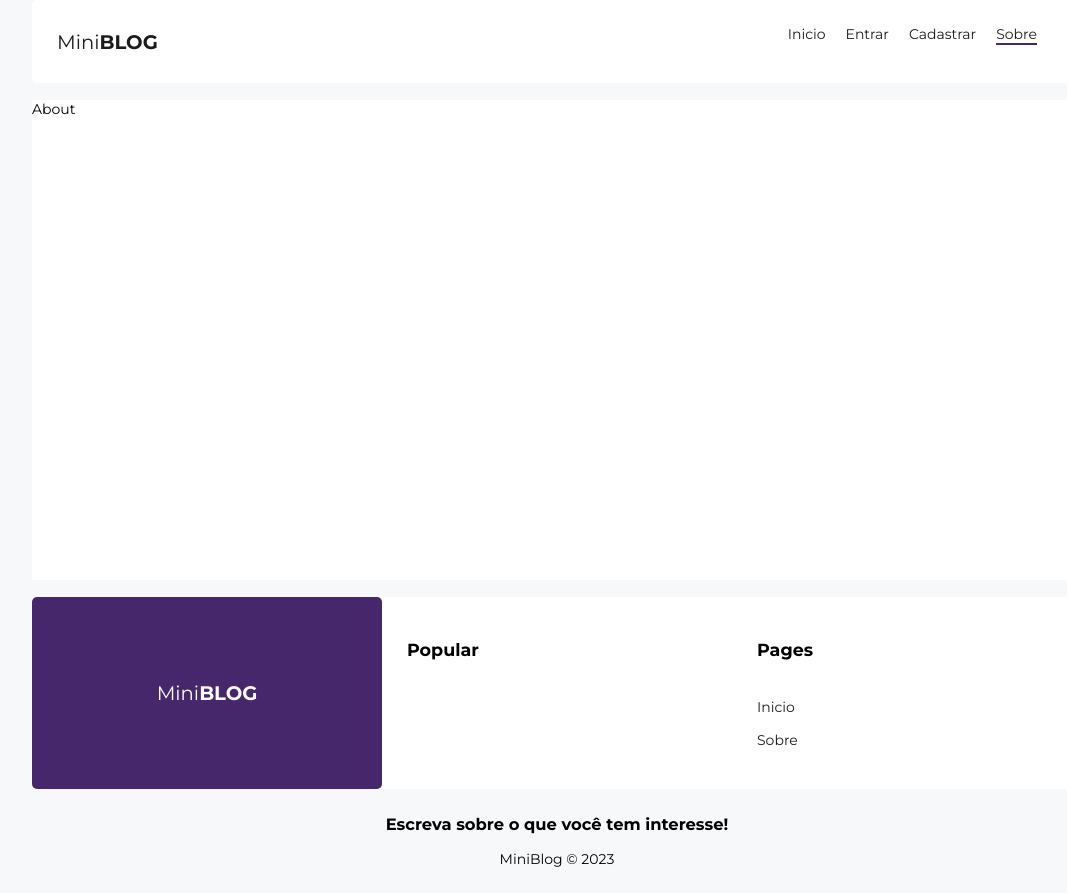
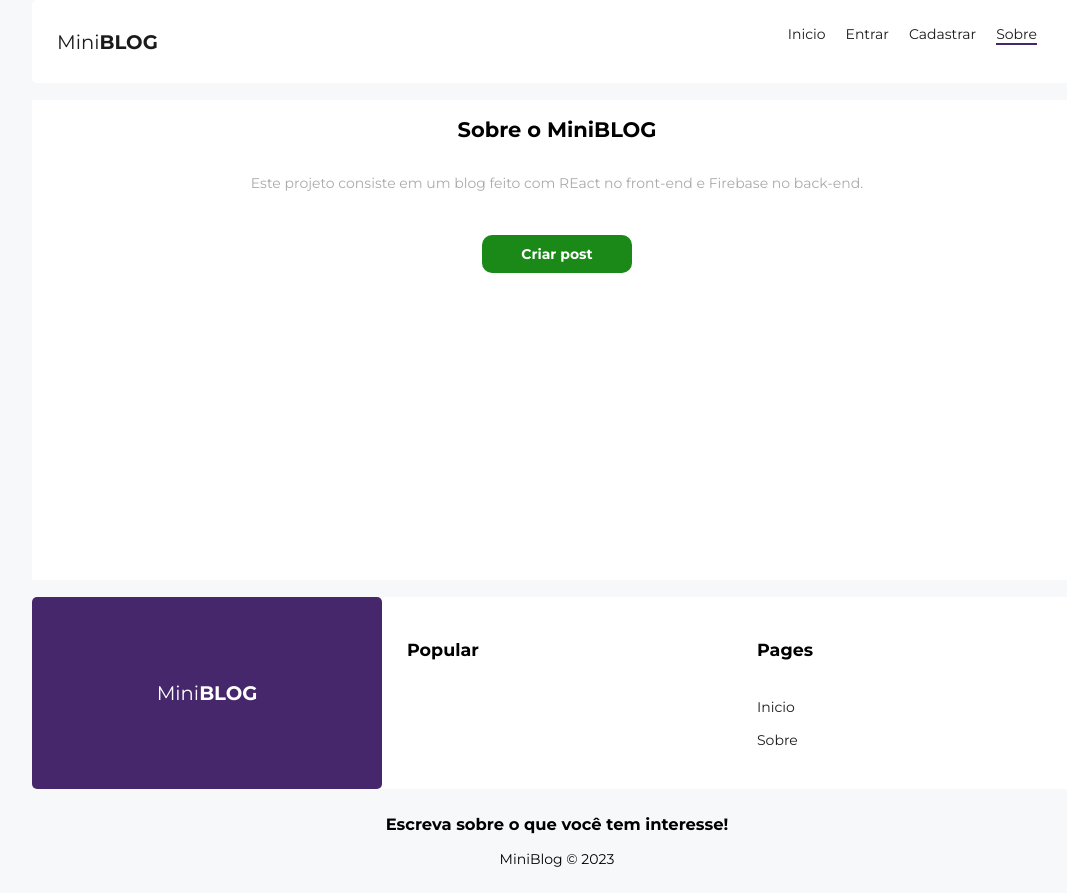
Before and after one commit to gabrielcoutinh0/miniblog, a React (Vite) app: page /about in a window 1280 px wide. Shown: the whole page, without its empty margins (83-1150 px from the left). Built offline with nearby package versions, Linux system fonts and the light colour scheme; no server answers.

Commit message:
page about

```diff
--- a/src/components/Footer/Footer.tsx
+++ b/src/components/Footer/Footer.tsx
@@ -27,7 +27,7 @@
               <h3 className={styles.title}>Pages</h3>
             </div>
             <div className={styles.widget_content}>
-              <ul>
+              <ul className="listLink">
                 <li>
                   <Link to="/">Inicio</Link>
                 </li>
--- a/src/components/Navbar/Navbar.tsx
+++ b/src/components/Navbar/Navbar.tsx
@@ -13,7 +13,7 @@
           Mini<strong>Blog</strong>
         </span>
       </NavLink>
-      <ul className={styles.listLink}>
+      <ul className={`${styles.listLink} listLink`}>
         <li>
           <NavLink
             to="/"
--- a/src/index.css
+++ b/src/index.css
@@ -29,11 +29,11 @@
   color: #1b1b1b;
 }
 
-a {
+.listLink a {
   position: relative;
 }
 
-a::before {
+.listLink a::before {
   content: "";
   position: absolute;
   bottom: -2px;
@@ -46,7 +46,7 @@
   transition: transform 0.5s ease;
 }
 
-a:hover::before {
+.listLink a:hover::before {
   transform-origin: bottom left;
   transform: scaleX(1);
 }
@@ -90,12 +90,12 @@
   font-size: 1em;
 }
 
-.btn .btn-dark {
+.btn.btn-dark {
   background-color: #47276c;
   border-radius: 0;
 }
 
-.btn .btn-outline {
+.btn.btn-outline {
   background: transparent;
   border-radius: 0;
   color: #000;
@@ -108,11 +108,11 @@
   color: #fff;
 }
 
-.btn .btn-outline {
+.btn.btn-outline {
   background-color: #000;
 }
 
-.btn .btn-danger:hover {
+.btn.btn-danger:hover {
   background-color: #dc3545;
 }
 
@@ -125,7 +125,7 @@
   background-color: #aaa;
 }
 
-.container .error {
+.container.error {
   color: #721c24;
   background-color: #f8d7da;
   border: 1px solid #f5c6cb;
--- a/src/pages/About/About.module.css
+++ b/src/pages/About/About.module.css
@@ -0,0 +1,17 @@
+.about {
+  text-align: center;
+  display: flex;
+  flex-direction: column;
+  align-items: center;
+}
+
+.about p {
+  color: #aaa;
+  margin-bottom: 2em;
+}
+
+.about a {
+  display: block;
+  margin-top: 15px;
+  padding: 10px 15px;
+}
--- a/src/pages/About/About.tsx
+++ b/src/pages/About/About.tsx
@@ -1,5 +1,19 @@
 import styles from "./About.module.css";
+import { Link } from "react-router-dom";
 
 export default function About() {
-  return <div>About</div>;
+  return (
+    <div className={styles.about}>
+      <h2>
+        Sobre o Mini<strong>Blog</strong>
+      </h2>
+      <p>
+        Este projeto consiste em um blog feito com REact no front-end e Firebase
+        no back-end.
+      </p>
+      <Link to="/posts/create" className="btn">
+        Criar post
+      </Link>
+    </div>
+  );
 }
```
